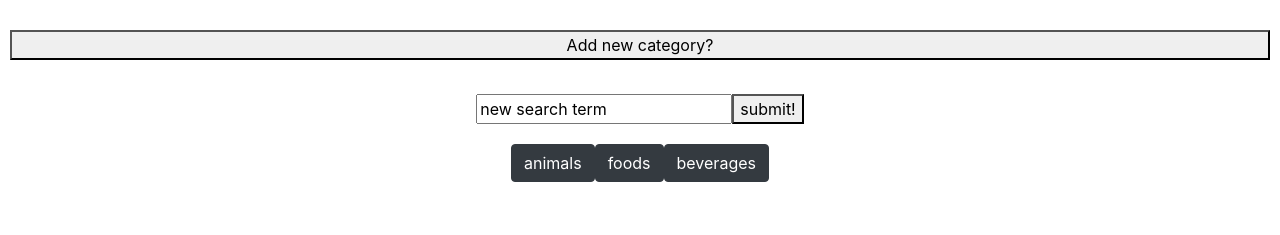
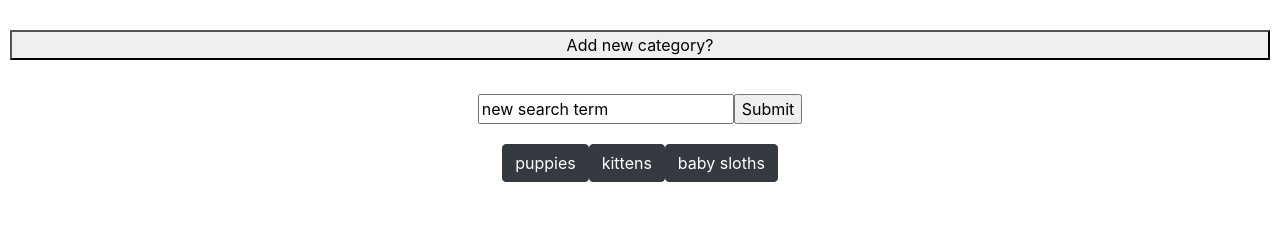
Before and after one commit to jtledbet/Giphy, a plain HTML site: page index.html in a window 1280 px wide. Drawn offline with nearby package versions, Linux system fonts and the light colour scheme.

Commit message:
changed default button values

```diff
--- a/assets/javascript/main.js
+++ b/assets/javascript/main.js
@@ -12,11 +12,11 @@ const buttons = document.getElementById("buttons");
 const images = document.getElementById("images");
 const input = document.getElementById("input");
 
-var topics = ["animals", "foods", "beverages"]
+var topics = ["puppies", "kittens", "baby sloths"]
 var searchTerm = "default"
+var imageLimit = 10;
 var queryURL = "https://api.giphy.com/v1/gifs/search?q=" + searchTerm + "&api_key=" + APIkey;
 var queryURL = "https://api.giphy.com/v1/gifs/trending?api_key=dc6zaTOxFJmzC&limit=10";
-var imageLimit = 10;
 
 var ajaxOptions = {
     url: queryURL,
@@ -77,7 +77,7 @@ window.onload = function () {
 
                 const cardFooter = document.createElement("div")
                 cardFooter.setAttribute("class", "card-footer");
-                ($(cardFooter)).html("title: " + title + "<br> rating: " + rating + "<br> original: " + original)
+                ($(cardFooter)).html("title: " + title + "<br> rating: " + rating.toUpperCase() + "<br> original: " + original)
 
                 card.appendChild(imgNow);
                 card.appendChild(cardFooter);
@@ -93,9 +93,6 @@ window.onload = function () {
         thisImg = $(this);
         var state = thisImg.attr("state")
         console.log("image clicked")
-
-        // thisImg.attr("altsrc", thisImg.attr("src"))
-        // thisImg.attr("src", thisImg.attr("altsrc"))
 
         if (state == "still") {
             thisImg.attr("src", thisImg.attr("active-image"))
@@ -128,25 +125,43 @@ window.onload = function () {
 
         var a = $("<form>");
         a.addClass("form");
+        a.attr("id", "new-term-form")
         a.attr("action", "");
 
-        var b = $("<input>")
+        var b = $("<input>");
         b.addClass("input");
-        b.attr("type", "text")
-        b.attr("name", "new-term-input")
-        b.attr("id", "new-term-input")
-        b.attr("value", "new search term")
+        b.attr("type", "text");
+        b.attr("name", "new-term-input");
+        b.attr("id", "new-term-input");
+        b.attr("value", "new search term");
 
-        var c = $("<button>")
+        var c = $("<input>");
         c.addClass("button");
-        c.attr("type", "submit")
-        c.attr("name", "new-term-submit")
-        c.attr("id", "new-term-submit")
-        c.text("submit!")
+        c.attr("type", "submit");
+        c.attr("name", "new-term-submit");
+        c.attr("id", "new-term-submit");
+        c.text("submit!");
 
-        $("#input").append(a)
-        $("#input").append(b)
-        $("#input").append(c)
+        $("#input").append(a);
+        $("#input").append(b);
+        $("#input").append(c);
+
+        // c.addEventListener("keyup", function () {
+        //     if (event.keyCode == 13) {
+        //         event.preventDefault();
+        //         c.click();
+        //     }
+        // })
+
+        // var input = document.getElementById("#new-term-input");
+        // input.addEventListener("keyup", function(event) {
+
+        // if (event.keyCode === 13) {
+        //     event.preventDefault();
+        //     document.getElementById("#new-term-submit").click();
+        // }
+    }
+
 
         // const newTerm = document.createElement("form")
         //     newTerm.setAttribute("action", "")
@@ -160,5 +175,4 @@ window.onload = function () {
         // input.appendChild(newTerm)
         //     input.appendChild(newTermInput)
         //         input.appendChild(newTermSubmit)
-    }
 }
--- a/index.html
+++ b/index.html
@@ -18,7 +18,7 @@
         <button id="newCatBtn">Add new category?</button><br>
         <div class="flex-container" id="input"></div>
         <div class="flex-container" id="buttons"></div>
-        <div class="flex-container form-column col-auto" id="images"></div>
+        <div class="flex-container col-auto" id="images"></div>
         <div class="flex-container" id="favorites"></div>
     </div>
 
```
Also changed, not shown: assets/images/giphy_marks/static/Large/dark_bg/Poweredby_640px-Black_HorizLogo.png (renamed from assets/images/giphy_marks/static/Large/Dark Backgrounds/Poweredby_640px-Black_HorizLogo.png), assets/images/giphy_marks/static/Large/dark_bg/Poweredby_640px-Black_HorizText.png (renamed from assets/images/giphy_marks/static/Large/Dark Backgrounds/Poweredby_640px-Black_HorizText.png), assets/images/giphy_marks/static/Large/dark_bg/Poweredby_640px-Black_VertLogo.png (renamed from assets/images/giphy_marks/static/Large/Dark Backgrounds/Poweredby_640px-Black_VertLogo.png), assets/images/giphy_marks/static/Large/dark_bg/Poweredby_640px-Black_VertText.png (renamed from assets/images/giphy_marks/static/Large/Dark Backgrounds/Poweredby_640px-Black_VertText.png), assets/images/giphy_marks/static/Large/light_bg/Poweredby_640px-White_HorizLogo.png (renamed from assets/images/giphy_marks/static/Large/Light Backgrounds/Poweredby_640px-White_HorizLogo.png), assets/images/giphy_marks/static/Large/light_bg/Poweredby_640px-White_HorizText.png (renamed from assets/images/giphy_marks/static/Large/Light Backgrounds/Poweredby_640px-White_HorizText.png), assets/images/giphy_marks/static/Large/light_bg/Poweredby_640px-White_VertLogo.png (renamed from assets/images/giphy_marks/static/Large/Light Backgrounds/Poweredby_640px-White_VertLogo.png), assets/images/giphy_marks/static/Large/light_bg/Poweredby_640px-White_VertText.png (renamed from assets/images/giphy_marks/static/Large/Light Backgrounds/Poweredby_640px-White_VertText.png).
